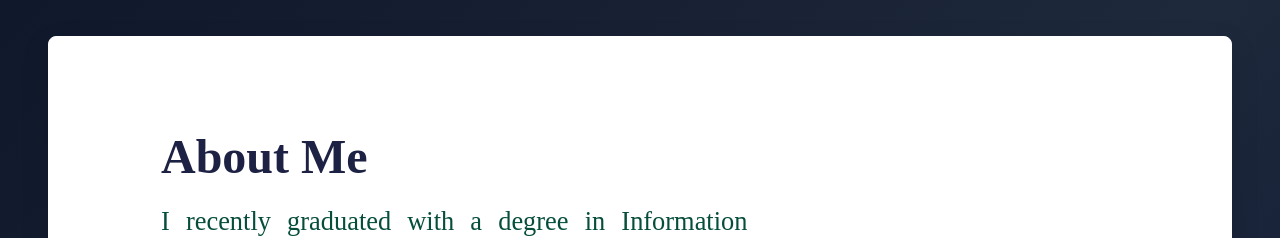
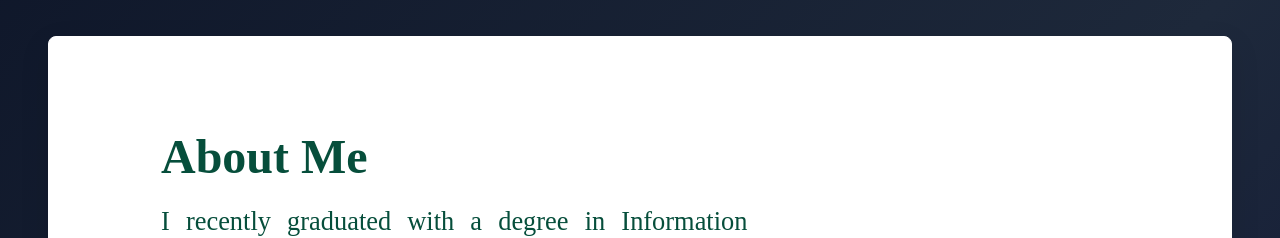
Before and after one commit to Ebenezer-seyoum/Personal-webiste, a Next.js app: page / in a window 1280 px wide. Shown: the part 860-1098 px from the top of the page. Built offline with nearby package versions, Linux system fonts and the light colour scheme.

Commit message:
initial commit

```diff
--- a/components/About/AboutSectionOne.tsx
+++ b/components/About/AboutSectionOne.tsx
@@ -25,7 +25,7 @@ const AboutSectionOne = () => {
           {/* Text Content */}
          <div className="w-full lg:w-8/12 max-w-[850px] bg-slate-300 p-4 sm:p-6 md:p-8 rounded-lg text-left">
   <div className="space-y-6 text-justify font-serif text-base sm:text-lg md:text-xl lg:text-2xl xl:text-[1.65rem] text-dark-green leading-relaxed">
-              <h1 className="text-2xl sm:text-3xl md:text-4xl lg:text-5xl font-extrabold mb-6 text-dark font-serif">
+    <h1 className="text-2xl sm:text-3xl md:text-4xl lg:text-5xl font-extrabold mb-6 text-green-900 font-serif">
       About Me
     </h1>
 
@@ -58,6 +58,7 @@ const AboutSectionOne = () => {
   </div>
 </div>
 
+
           {/* Profile Image */}
           <div
             className="w-full sm:w-3/4 md:w-2/3 lg:w-4/12 flex justify-center"
```
Lines whose indentation alone changed are shown as unchanged.
